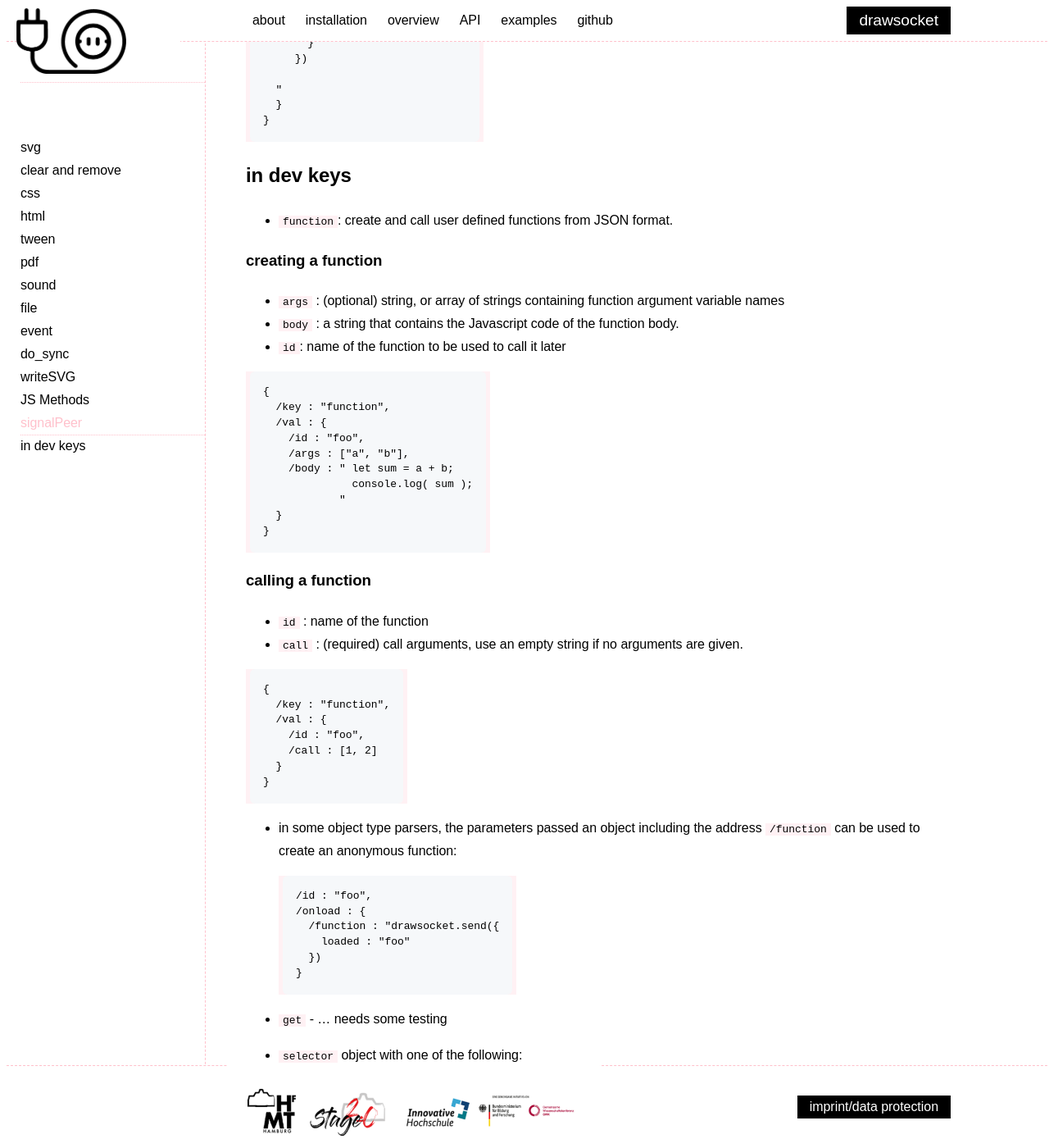
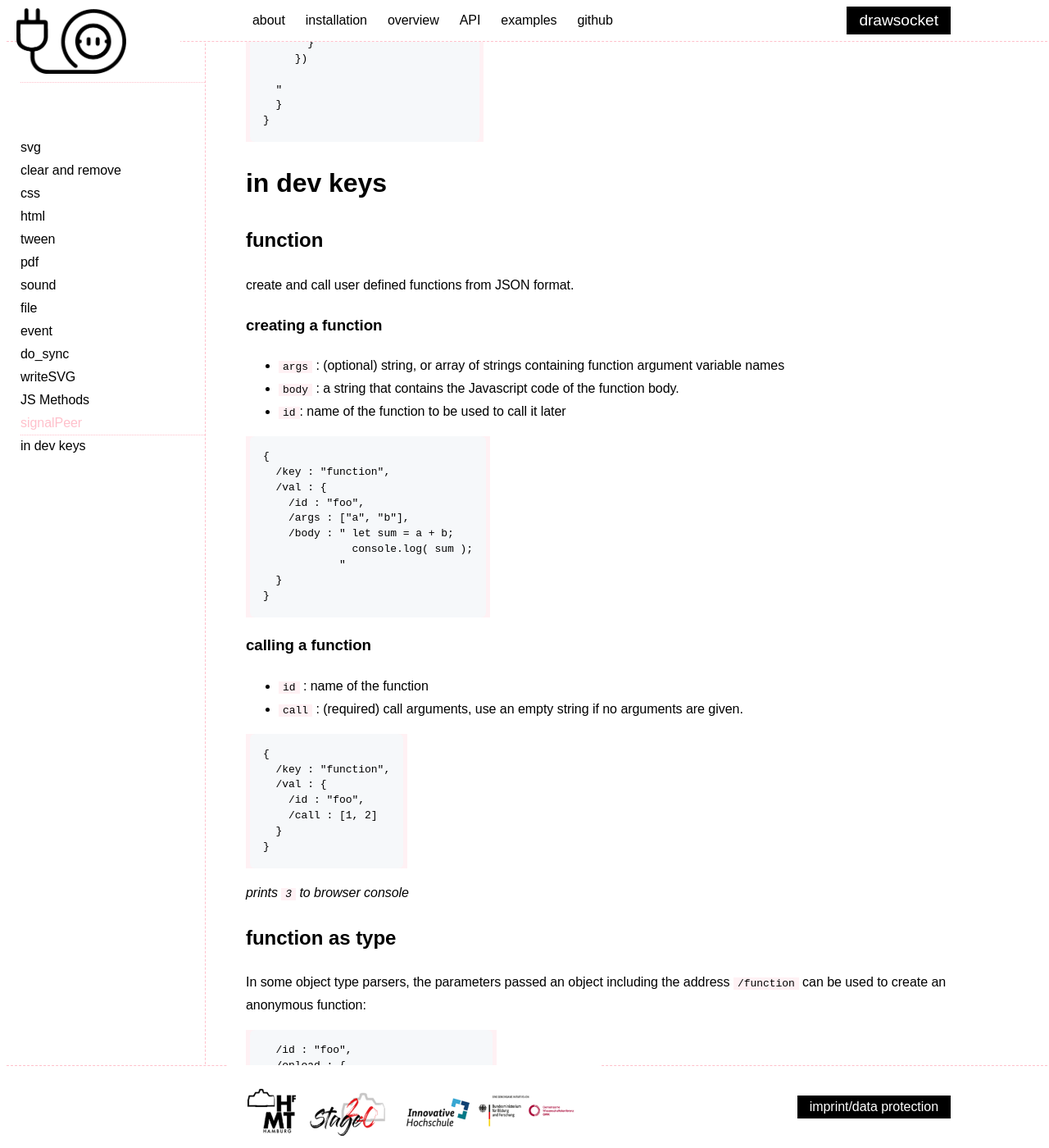
Before and after one commit to drawsocket/drawsocket.github.io, a Jekyll site: the page built from api.md, in a window 1280 px wide and 1400 px high, scrolled down 15757 px. Shown: the whole window at 82% size. Built offline with Jekyll 4.4.1, drawn with Linux system fonts in a browser that asks for light colours; some of the changed text lies outside the part shown.

Commit message:
updating function example

````diff
--- a/api.md
+++ b/api.md
@@ -664,10 +664,11 @@ For example, here is a button that sends a message to another client on being cl
 }
 ```
 
-## __in dev keys__
+# __in dev keys__
 {: class="api_key"}
 
-* `function`: create and call user defined functions from JSON format.
+## __function__
+create and call user defined functions from JSON format.
 
 ### creating a function
 * `args` : (optional) string, or array of strings containing function argument variable names
@@ -700,9 +701,10 @@ For example, here is a button that sends a message to another client on being cl
   }
 }
 ```
+*prints `3` to browser console*
 
-
-* in some object type parsers, the parameters passed an object including the address `/function` can be used to create an anonymous function:
+## function as type
+In some object type parsers, the parameters passed an object including the address `/function` can be used to create an anonymous function:
 
   ```
   /id : "foo",
````
Also changed, not shown: other parts of api.md (+5 -1 lines).
